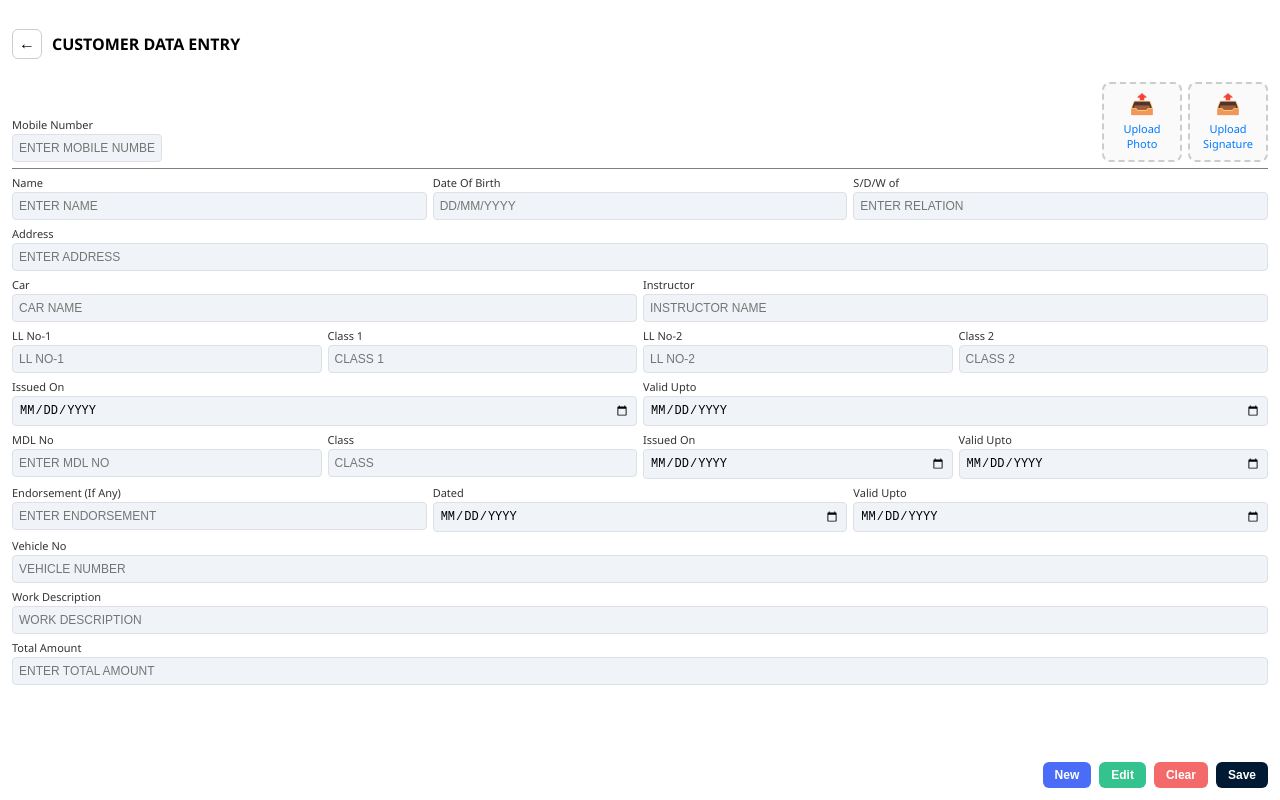
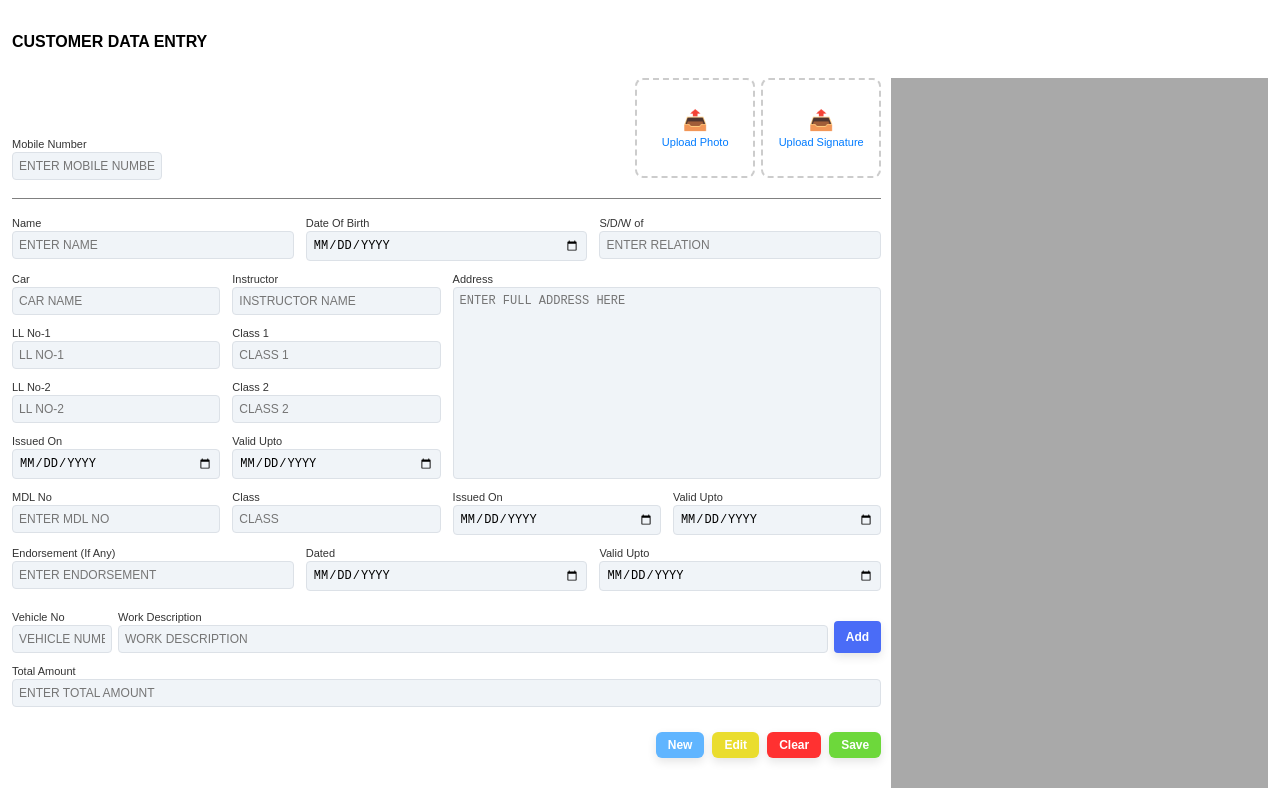
Before and after one commit to balotiyash/guide-mts-electron, an Electron app: page views/data_entry.html in a window 1280 px wide. Drawn offline with Linux system fonts and the light colour scheme.

Commit message:
Alignment

```diff
--- a/styles/data_entry.css
+++ b/styles/data_entry.css
@@ -2,16 +2,14 @@
   box-sizing: border-box;
 }
 
-body,
-html {
-    user-select: none;
+html, body {
+  height: 100%;
   margin: 0;
   padding: 0;
-    height: 100vh;
-    width: 100vw;
+  user-select: none;
+  font-family: 'Poppins', sans-serif;
+  background: #f6f9fc;
   overflow: hidden;
-    font-family: 'Segoe UI', sans-serif;
-    background: #f6f9fc;
 }
 
 .container {
@@ -21,8 +19,7 @@ html {
   background: #fff;
   display: flex;
   flex-direction: column;
-    box-shadow: 0 0 12px rgba(0, 0, 0, 0.1);
-    border-radius: 0;
+  box-shadow: 0 0 16px rgba(0, 0, 0, 0.15);
 }
 
 header {
@@ -34,28 +31,73 @@ header {
   font-size: 16px;
 }
 
-.back-btn {
-    font-size: 16px;
-    background: #fff;
-    border: 1px solid #ccc;
-    border-radius: 20%;
-    width: 30px;
-    height: 30px;
-    cursor: pointer;
+.pannels {
+  display: flex;
+  flex: 1;
+  overflow: hidden;
+}
+
+.left-pannel {
+  width: 70%;
+  display: flex;
+  flex-direction: column;
+  overflow-y: hidden;
+  padding-right: 10px;
+}
+
+.mid-pannel {
+  /* Reserved */
+}
+
+.right-pannel {
+  width: 30%;
+  background-color: darkgrey;
 }
 
 form {
-    flex: 1;
-    overflow: hidden;
   display: flex;
   flex-direction: column;
-    gap: 6px;
+  gap: 12px;
   font-size: 12px;
+  flex: 1;
+  padding-bottom: 30px;
+}
+
+.division {
+  width: 100%;
+  display: flex;
+  gap: 12px;
+  align-items: stretch;
+}
+
+.left, .right {
+  width: 50%;
+  display: flex;
+  flex-direction: column;
+  gap: 12px;
+}
+
+.right .label-above {
+  flex: 1;
+  display: flex;
+  flex-direction: column;
+}
+
+#address-text {
+  flex: 1;
+  height: 100%;
+  resize: none;
+  background: #f0f4f8;
+  border: 1px solid #dce1e7;
+  border-radius: 4px;
+  font-size: 12px;
+  padding: 6px;
+  text-transform: uppercase;
 }
 
 .form-row {
   display: flex;
-    gap: 6px;
+  gap: 12px;
   flex-wrap: wrap;
 }
 
@@ -66,7 +108,8 @@ form {
 }
 
 input[type="text"],
-input[type="date"] {
+input[type="date"],
+input[type="number"] {
   text-transform: uppercase;
   padding: 6px;
   border: 1px solid #dce1e7;
@@ -74,12 +117,14 @@ input[type="date"] {
   background: #f0f4f8;
   font-size: 12px;
   width: 100%;
+  user-select: none;
 }
 
 label {
   font-size: 11px;
   color: #333;
   margin-bottom: 2px;
+  user-select: none;
 }
 
 .number_image {
@@ -94,17 +139,12 @@ label {
   max-width: 150px !important;
   flex: 0 0 150px !important;
   margin-right: auto;
-    /* ⬅ Pushes it to the left */
-}
-
-
-.number input {
-    width: 100% !important;
 }
 
 .divider {
   height: 1px;
   background-color: gray;
+  margin: 6px 0;
 }
 
 .upload-box {
@@ -113,15 +153,20 @@ label {
   align-items: center;
   justify-content: center;
   border: 2px dashed #ccc;
+  padding: 10px;
+  width: 120px;
+  height: 100px;
+  cursor: pointer;
   border-radius: 8px;
-    padding: 6px;
-    width: 80px;
-    height: 80px;
-    background: #fafafa;
-    cursor: pointer;
+  transition: background-color 0.3s, border-color 0.3s;
 }
 
-.upload-box label {
+.upload-box:hover {
+  background-color: #f0f8ff;
+  border-color: #2196f3;
+}
+
+.upload-box span {
   margin-top: 4px;
   color: #007bff;
   cursor: pointer;
@@ -148,20 +193,51 @@ label {
   border-radius: 6px;
   cursor: pointer;
   font-size: 12px;
+  box-shadow: 0 4px 10px rgba(0, 0, 0, 0.1);
+  transition: transform 0.1s ease;
+}
+
+.btn:hover {
+  transform: translateY(-1px);
 }
 
 .btn.blue {
-    background: #4a6cf7;
+  background: #60b5ff;
+}
+
+.btn.yellow {
+  background: #eadd2e;
+}
+
+.btn.red {
+  background: #ff3131;
 }
 
 .btn.green {
-    background: #34c38f;
+  background: #6dd83b;
 }
 
-.btn.red {
-    background: #f46a6a;
+#vehicle {
+  display: flex;
+  gap: 6px;
+  align-items: flex-end;
+  margin-top: 8px;
+  flex-wrap: wrap;
 }
 
-.btn.dark-blue {
-    background: #001a34;
+#vehicle .vehicle-number {
+  flex: 0 0 100px;
+  max-width: 100px;
 }
+
+.small-btn {
+  height: 32px;
+  padding: 0 12px;
+  font-size: 12px;
+  background-color: #4a6cf7;
+  color: #fff;
+  border: none;
+  border-radius: 4px;
+  cursor: pointer;
+  white-space: nowrap;
+}
--- a/views/data_entry.html
+++ b/views/data_entry.html
@@ -1,35 +1,38 @@
 <!DOCTYPE html>
 <html lang="en">
+
 <head>
     <meta charset="UTF-8" />
     <title>Customer Data Entry</title>
     <link rel="stylesheet" href="../styles/data_entry.css" />
 </head>
+
 <body>
     <div class="container">
         <header>
-      <button class="back-btn">←</button>
             <h4>CUSTOMER DATA ENTRY</h4>
         </header>
 
-    <form>
+        <div class="pannels">
+            <div class="left-pannel">
+                <form id="data-entry" onsubmit="" action="">
                     <div class="number_image">
                         <div class="number label-above">
                             <label for="mobile">Mobile Number</label>
                             <input type="text" id="mobile" placeholder="Enter mobile number" />
                         </div>
 
-        <div class="upload-box">
+                        <label class="upload-box">
                             <div class="upload-placeholder">📤</div>
-          <label for="photo-upload">Upload Photo</label>
+                            <span>Upload Photo</span>
                             <input type="file" id="photo-upload" hidden />
-        </div>
+                        </label>
 
-        <div class="upload-box">
+                        <label class="upload-box">
                             <div class="upload-placeholder">📤</div>
-          <label for="sign-upload">Upload Signature</label>
+                            <span>Upload Signature</span>
                             <input type="file" id="sign-upload" hidden />
-        </div>
+                        </label>
                     </div>
 
                     <div class="divider"></div>
@@ -41,7 +44,7 @@
                         </div>
                         <div class="label-above">
                             <label>Date Of Birth</label>
-          <input type="text" placeholder="DD/MM/YYYY" />
+                            <input type="date" placeholder="DD/MM/YYYY" />
                         </div>
                         <div class="label-above">
                             <label>S/D/W of</label>
@@ -49,13 +52,8 @@
                         </div>
                     </div>
 
-      <div class="form-row">
-        <div class="label-above" style="flex: 1;">
-          <label>Address</label>
-          <input type="text" placeholder="Enter address" />
-        </div>
-      </div>
-
+                    <div class="division">
+                        <div class="left">
                             <div class="form-row">
                                 <div class="label-above">
                                     <label>Car</label>
@@ -76,6 +74,9 @@
                                     <label>Class 1</label>
                                     <input type="text" placeholder="Class 1" />
                                 </div>
+                            </div>
+
+                            <div class="form-row">
                                 <div class="label-above">
                                     <label>LL No-2</label>
                                     <input type="text" placeholder="LL No-2" />
@@ -94,6 +95,15 @@
                                 <div class="label-above">
                                     <label>Valid Upto</label>
                                     <input type="date" />
+                                </div>
+                            </div>
+                        </div>
+
+                        <div class="right">
+                            <div class="label-above full-height">
+                                <label>Address</label>
+                                <textarea id="address-text" placeholder="Enter full address here"></textarea>
+                            </div>
                         </div>
                     </div>
 
@@ -131,34 +141,49 @@
                         </div>
                     </div>
 
-      <div class="form-row">
-        <div class="label-above" style="flex: 1;">
+                    <div class="vehi-desc" id="vehicle">
+                        <div class="label-above vehicle-number">
                             <label>Vehicle No</label>
                             <input type="text" placeholder="Vehicle number" />
                         </div>
-      </div>
 
-      <div class="form-row">
-        <div class="label-above" style="flex: 1;">
+                        <div class="label-above">
                             <label>Work Description</label>
                             <input type="text" placeholder="Work description" />
                         </div>
+
+                        <button type="button" class="btn small-btn">Add</button>
                     </div>
 
                     <div class="form-row">
                         <div class="label-above" style="flex: 1;">
                             <label>Total Amount</label>
-          <input type="text" placeholder="Enter total amount" />
+                            <input type="number" placeholder="Enter total amount" />
                         </div>
                     </div>
 
                     <div class="buttons">
                         <button type="button" class="btn blue">New</button>
-        <button type="button" class="btn green">Edit</button>
+                        <button type="button" class="btn yellow">Edit</button>
                         <button type="button" class="btn red">Clear</button>
-        <button type="submit" class="btn dark-blue">Save</button>
+                        <button type="submit" class="btn green">Save</button>
                     </div>
                 </form>
             </div>
+
+            <div class="mid-pannel"></div>
+
+            <div class="right-pannel"></div>
+        </div>
+    </div>
+
+    <script>
+        document.addEventListener('keydown', function (e) {
+            if (e.key === 'Enter' && e.target.tagName !== 'TEXTAREA') {
+                e.preventDefault();
+            }
+        });
+    </script>
 </body>
+
 </html>
```
Also changed, not shown: scripts/index.js (+0 -29 lines). Lines whose indentation alone changed are shown as unchanged.
